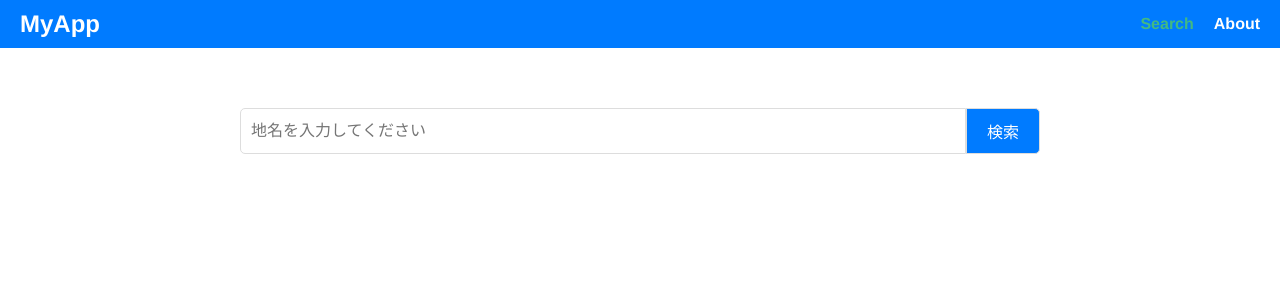
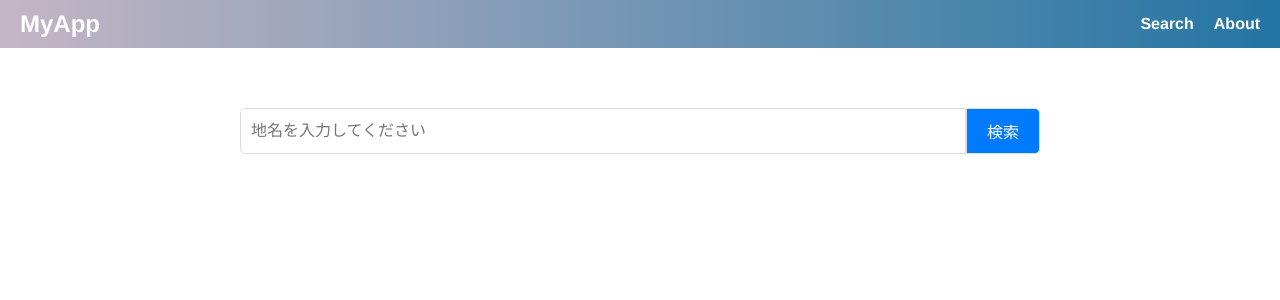
Before and after one commit to youha6149/nationwide_search_app, a Vue app in the folder frontend/: page / in a window 1280 px wide. Shown: the top 300 px of the page. Built offline with nearby package versions, Linux system fonts and the light colour scheme.

Commit message:
Improve color in App.vue

```diff
--- a/frontend/src/App.vue
+++ b/frontend/src/App.vue
@@ -22,7 +22,11 @@
   display: flex;
   justify-content: space-between;
   align-items: center;
-  background-color: #007bff;
+  background-image: linear-gradient(
+    90deg,
+    rgba(196, 182, 197, 1),
+    rgba(35, 117, 163, 1)
+  );
   padding: 10px 20px;
   color: white;
   position: fixed;
@@ -50,7 +54,7 @@ nav a {
 }
 
 nav a.router-link-exact-active {
-  color: #42b983;
+  color: white;
 }
 
 nav a:hover {
```
